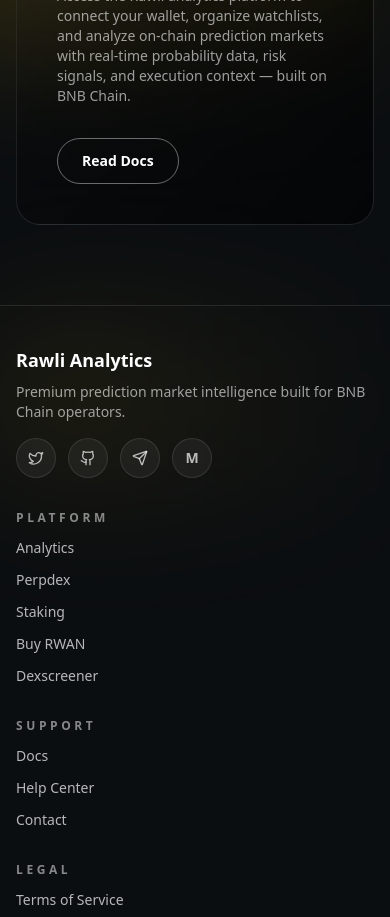
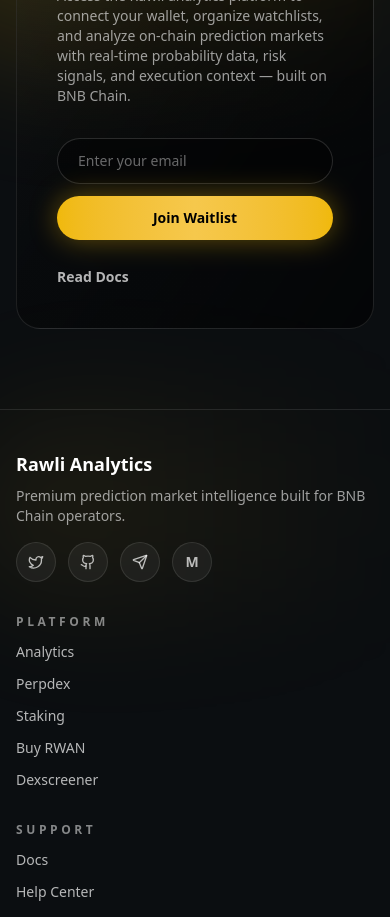
Before and after one commit to isaac-richie/Rwaan-landing, a Next.js app: page / in a window 390 px wide. Shown: the part 7860-8777 px from the top of the page. Built offline with nearby package versions, Linux system fonts and the light colour scheme.

Commit message:
Add waitlist signup

```diff
--- a/package.json
+++ b/package.json
@@ -9,6 +9,7 @@
     "lint": "eslint"
   },
   "dependencies": {
+    "@supabase/supabase-js": "^2.95.3",
     "framer-motion": "^12.34.0",
     "lucide-react": "^0.563.0",
     "next": "16.1.6",
--- /dev/null
+++ b/src/app/api/waitlist/route.ts
@@ -0,0 +1,41 @@
+import { NextResponse } from "next/server";
+import { createClient } from "@supabase/supabase-js";
+
+const supabaseUrl = process.env.NEXT_PUBLIC_SUPABASE_URL;
+const supabaseServiceKey = process.env.SUPABASE_SERVICE_ROLE_KEY;
+
+if (!supabaseUrl || !supabaseServiceKey) {
+  throw new Error("Missing Supabase environment variables");
+}
+
+const supabase = createClient(supabaseUrl, supabaseServiceKey, {
+  auth: { persistSession: false },
+});
+
+export async function POST(request: Request) {
+  try {
+    const { email } = await request.json();
+
+    if (!email || typeof email !== "string") {
+      return NextResponse.json({ error: "Invalid email" }, { status: 400 });
+    }
+
+    const normalizedEmail = email.trim().toLowerCase();
+    const emailRegex = /^[^\s@]+@[^\s@]+\.[^\s@]+$/;
+    if (!emailRegex.test(normalizedEmail)) {
+      return NextResponse.json({ error: "Invalid email" }, { status: 400 });
+    }
+
+    const { error } = await supabase
+      .from("waitlist")
+      .upsert({ email: normalizedEmail }, { onConflict: "email" });
+
+    if (error) {
+      return NextResponse.json({ error: error.message }, { status: 500 });
+    }
+
+    return NextResponse.json({ ok: true });
+  } catch {
+    return NextResponse.json({ error: "Unexpected error" }, { status: 500 });
+  }
+}
--- a/src/components/CTA.tsx
+++ b/src/components/CTA.tsx
@@ -1,11 +1,12 @@
 "use client";
 
 import { motion, useReducedMotion } from "framer-motion";
+import WaitlistForm from "./WaitlistForm";
 
 export default function CTA() {
   const prefersReducedMotion = useReducedMotion();
   return (
-    <section id="docs" className="relative py-20 sm:py-24">
+    <section id="waitlist" className="relative py-20 sm:py-24">
       <div className="absolute inset-0 -z-10">
         <div className="absolute left-1/2 top-0 h-80 w-[36rem] -translate-x-1/2 rounded-full bg-gradient-to-r from-[#F0B90B]/20 to-transparent blur-3xl" />
       </div>
@@ -34,12 +35,13 @@
               probability data, risk signals, and execution context — built on BNB
               Chain.
             </p>
-            <div className="mt-8 flex flex-wrap items-center gap-4">
+            <WaitlistForm />
+            <div className="mt-6">
               <a
                 href="https://rwaan.gitbook.io/rawli-analytics/"
                 target="_blank"
                 rel="noreferrer"
-                className="rounded-full border border-white/40 px-6 py-3 text-sm font-semibold text-white transition hover:border-white hover:bg-white/5"
+                className="text-sm font-semibold text-white/70 transition hover:text-white"
               >
                 Read Docs
               </a>
--- a/src/components/Navbar.tsx
+++ b/src/components/Navbar.tsx
@@ -97,7 +97,8 @@
         </nav>
 
         <div className="hidden md:block">
-          <motion.button
+          <motion.a
+            href="#waitlist"
             whileHover={prefersReducedMotion ? undefined : { scale: 1.035 }}
             whileTap={prefersReducedMotion ? undefined : { scale: 0.98 }}
             className="group relative inline-flex items-center justify-center rounded-full bg-gradient-to-r from-[#F0B90B] via-[#F6C84C] to-[#F0B90B] px-5 py-2 text-sm font-semibold text-black shadow-[0_0_28px_rgba(240,185,11,0.4)] transition"
@@ -105,7 +106,7 @@
             <span className="pointer-events-none absolute inset-0 -z-10 rounded-full bg-gradient-to-r from-[#F0B90B]/35 to-transparent blur-xl opacity-70 transition group-hover:opacity-100" />
             <span className="pointer-events-none absolute inset-0 -z-20 rounded-full bg-[radial-gradient(circle_at_30%_20%,_rgba(240,185,11,0.55),_transparent_60%)] blur-2xl opacity-70 animate-[pulse_2.6s_ease-in-out_infinite]" />
             Join Waitlist
-          </motion.button>
+          </motion.a>
         </div>
 
         <button
@@ -160,9 +161,12 @@
                   </motion.div>
                 );
               })}
-              <button className="mt-2 inline-flex items-center justify-center rounded-full bg-gradient-to-r from-[#F0B90B] via-[#F6C84C] to-[#F0B90B] px-5 py-2 text-sm font-semibold text-black shadow-[0_0_28px_rgba(240,185,11,0.4)]">
+              <a
+                href="#waitlist"
+                className="mt-2 inline-flex items-center justify-center rounded-full bg-gradient-to-r from-[#F0B90B] via-[#F6C84C] to-[#F0B90B] px-5 py-2 text-sm font-semibold text-black shadow-[0_0_28px_rgba(240,185,11,0.4)]"
+              >
                 Join Waitlist
-              </button>
+              </a>
             </div>
           </motion.div>
         ) : null}
--- /dev/null
+++ b/src/components/WaitlistForm.tsx
@@ -0,0 +1,70 @@
+"use client";
+
+import { useState } from "react";
+
+export default function WaitlistForm() {
+  const [email, setEmail] = useState("");
+  const [status, setStatus] = useState<"idle" | "loading" | "success" | "error">(
+    "idle"
+  );
+  const [message, setMessage] = useState<string | null>(null);
+
+  const onSubmit = async (event: React.FormEvent<HTMLFormElement>) => {
+    event.preventDefault();
+    setStatus("loading");
+    setMessage(null);
+
+    try {
+      const response = await fetch("/api/waitlist", {
+        method: "POST",
+        headers: { "Content-Type": "application/json" },
+        body: JSON.stringify({ email }),
+      });
+
+      if (!response.ok) {
+        const data = await response.json();
+        throw new Error(data?.error || "Unable to join waitlist");
+      }
+
+      setStatus("success");
+      setMessage("You are on the list. We will be in touch.");
+      setEmail("");
+    } catch (error) {
+      setStatus("error");
+      setMessage(error instanceof Error ? error.message : "Something went wrong");
+    }
+  };
+
+  return (
+    <form onSubmit={onSubmit} className="mt-8 flex w-full flex-col gap-3 sm:flex-row">
+      <div className="flex-1">
+        <input
+          type="email"
+          required
+          value={email}
+          onChange={(event) => setEmail(event.target.value)}
+          placeholder="Enter your email"
+          className="w-full rounded-full border border-white/15 bg-black/40 px-5 py-3 text-sm text-white placeholder:text-white/40 focus:border-bnb-gold/60 focus:outline-none"
+        />
+      </div>
+      <button
+        type="submit"
+        disabled={status === "loading"}
+        className="inline-flex items-center justify-center rounded-full bg-gradient-to-r from-[#F0B90B] via-[#F6C84C] to-[#F0B90B] px-6 py-3 text-sm font-semibold text-black shadow-[0_0_28px_rgba(240,185,11,0.4)] transition disabled:opacity-60"
+      >
+        {status === "loading" ? "Submitting..." : "Join Waitlist"}
+      </button>
+      {message ? (
+        <p
+          className={
+            status === "error"
+              ? "text-xs text-red-300"
+              : "text-xs text-emerald-300"
+          }
+        >
+          {message}
+        </p>
+      ) : null}
+    </form>
+  );
+}
```
Also changed, not shown: 1 other file (tests, documents, lock files or other folders).
